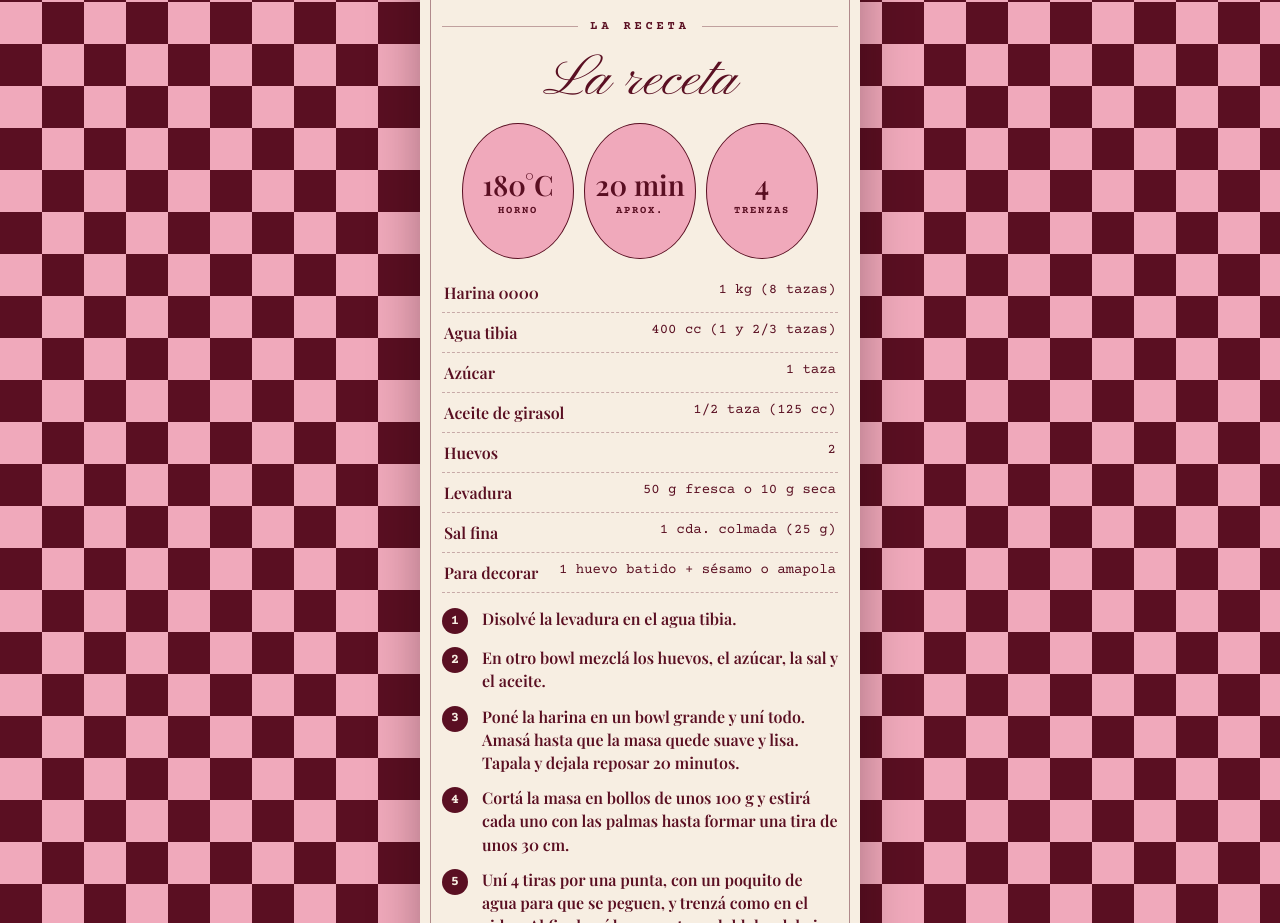
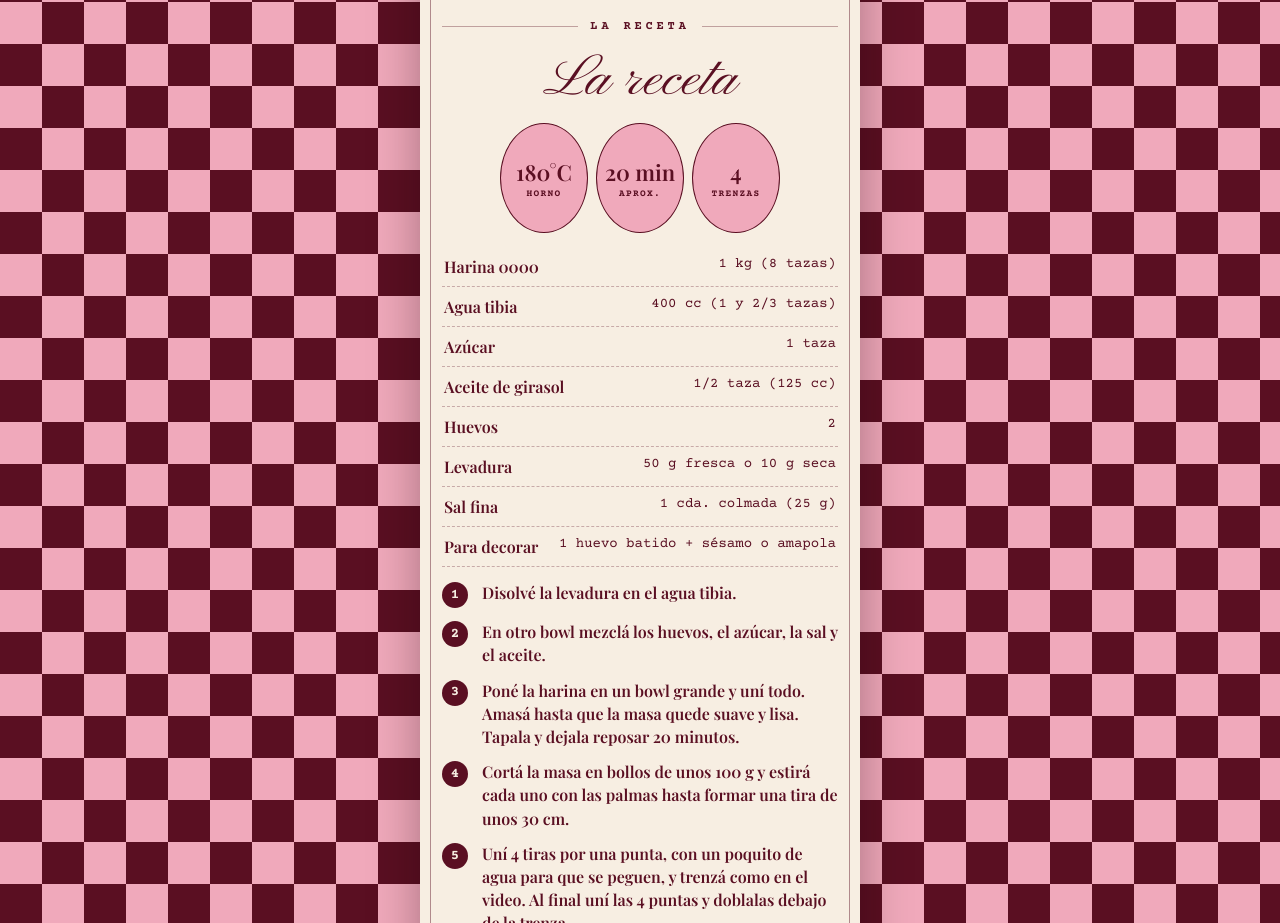
Before and after one commit to danakaplansky/jala-nao, a plain HTML site: page index.html in a window 1280 px wide. Shown: the part 1300-2223 px from the top of the page. Drawn offline with nearby package versions, Linux system fonts and the light colour scheme; a web font is replaced by a local one.

Commit message:
Horno en una fila

```diff
--- a/index.html
+++ b/index.html
@@ -159,14 +159,14 @@
   section { width: 100%; display: flex; flex-direction: column; gap: 14px; scroll-margin-top: 20px; }
   h2 { font-family: var(--script); font-weight: 400; font-size: 58px; line-height: 1; margin: 0; }
   .oven {
-    display: flex; justify-content: center; gap: 10px; flex-wrap: wrap;
+    display: flex; justify-content: center; gap: 8px;
   }
   .oven div {
     background: var(--pink); border: 1.5px solid var(--wine); border-radius: 50%;
-    width: 112px; height: 136px; display: grid; place-content: center; gap: 2px;
+    width: 88px; height: 110px; display: grid; place-content: center; gap: 2px;
   }
-  .oven b { font-family: var(--serif); font-weight: 600; font-size: 28px; font-variant-numeric: tabular-nums; }
-  .oven small { font-family: var(--mono); font-weight: 700; font-size: 10.5px; letter-spacing: .16em; }
+  .oven b { font-family: var(--serif); font-weight: 600; font-size: 22px; font-variant-numeric: tabular-nums; }
+  .oven small { font-family: var(--mono); font-weight: 700; font-size: 9.5px; letter-spacing: .14em; }
   .ingredients { list-style: none; margin: 0; padding: 0; text-align: left; font-family: var(--serif); font-size: 16px; }
   .ingredients li { display: flex; justify-content: space-between; gap: 12px; padding: 9px 2px; border-bottom: 1px dashed rgba(90, 15, 34, .3); }
   .ingredients li span:last-child { font-family: var(--mono); font-size: 14px; text-align: right; }
```
